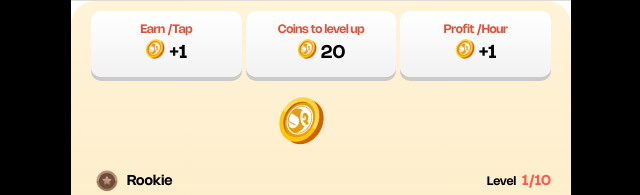
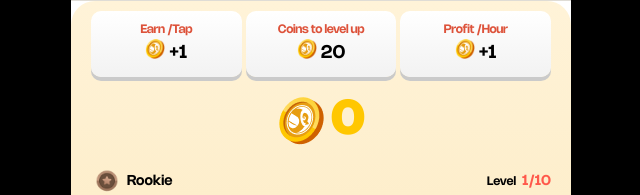
Before and after one commit to dmitro3/Telegram_airdrop_bot, a Next.js app: page / in a window 1280 px wide. Shown: the top 195 px of the page, without its empty margins (319-959 px from the left). Built offline with nearby package versions, Linux system fonts and the light colour scheme.

Commit message:
fix:change the count color

```diff
--- a/pages/index.tsx
+++ b/pages/index.tsx
@@ -231,7 +231,7 @@ const Index: React.FC<IndexProps> = ({ data }) => {
           </div>
           <div className="flex justify-center items-center gap-[6px]">
             <img src="/images/coin.png" alt="" />
-            <p className="text-[#FFC700] text-transparent bg-clip-text stroke-1 stroke-[#CF6100] font-extrabold text-5xl">
+            <p className="text-[#FFC700] font-extrabold text-5xl">
               {count}
             </p>
           </div>
```
